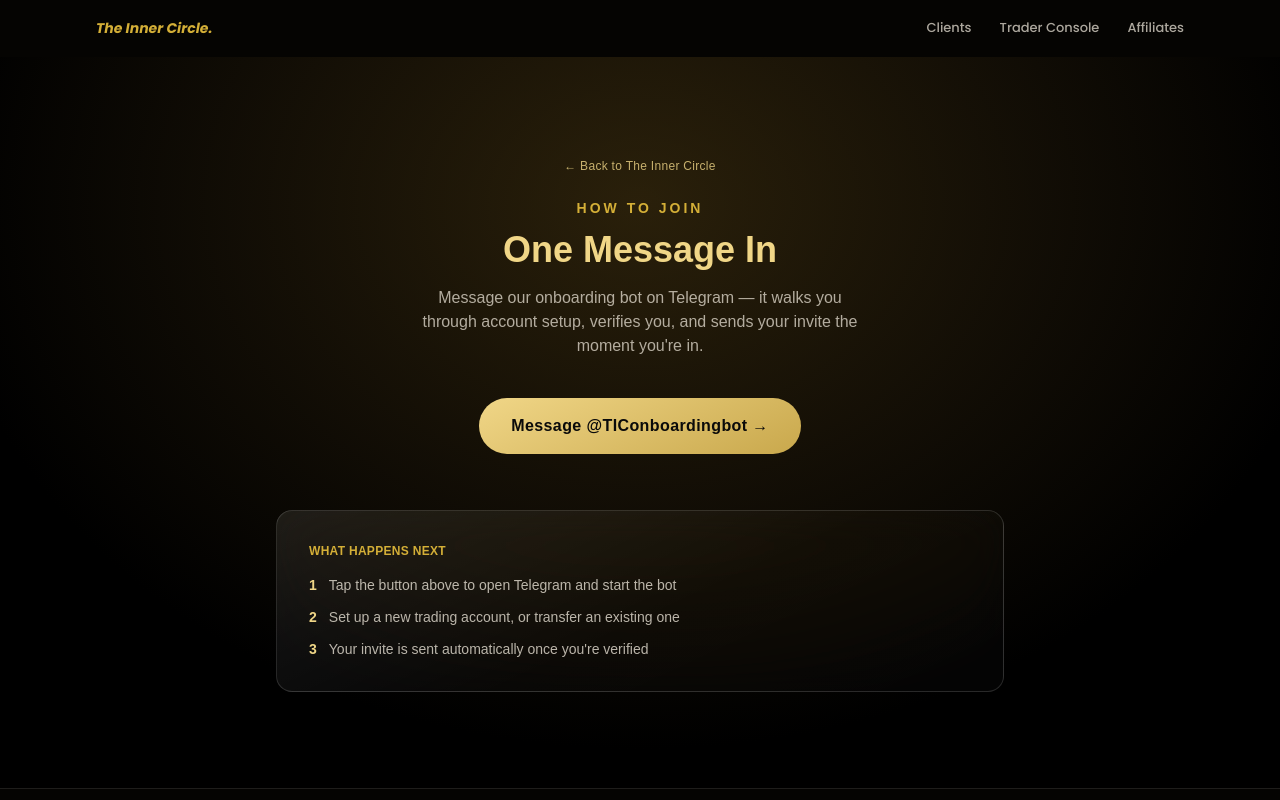
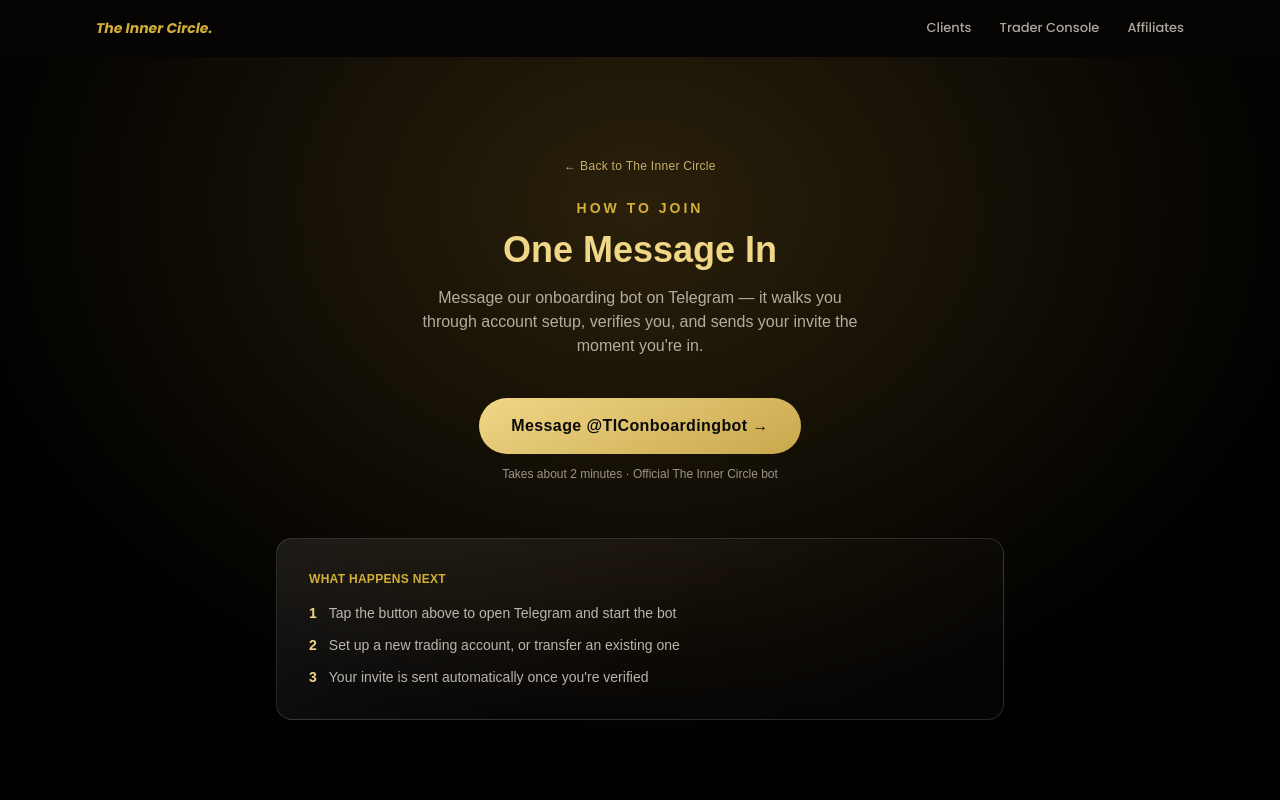
Before and after one commit to cjp-rgb/inner-circle-website, a Next.js app: page /clients/join in a window 1280 px wide. Shown: the top 800 px of the page. Built offline with nearby package versions, Linux system fonts and the light colour scheme; a web font is replaced by a local one.

Commit message:
Onboarding-CRO: add time estimate + trust signal to Join CTA (was previously unstated, real friction per skill)

```diff
--- a/src/app/clients/join/page.tsx
+++ b/src/app/clients/join/page.tsx
@@ -42,6 +42,9 @@ export default function JoinPage() {
           >
             Message @TIConboardingbot →
           </a>
+          <p className="mt-3 text-xs text-muted">
+            Takes about 2 minutes · Official The Inner Circle bot
+          </p>
 
           <div
             className="mt-14 rounded-2xl p-6 md:p-8 text-left"
```
